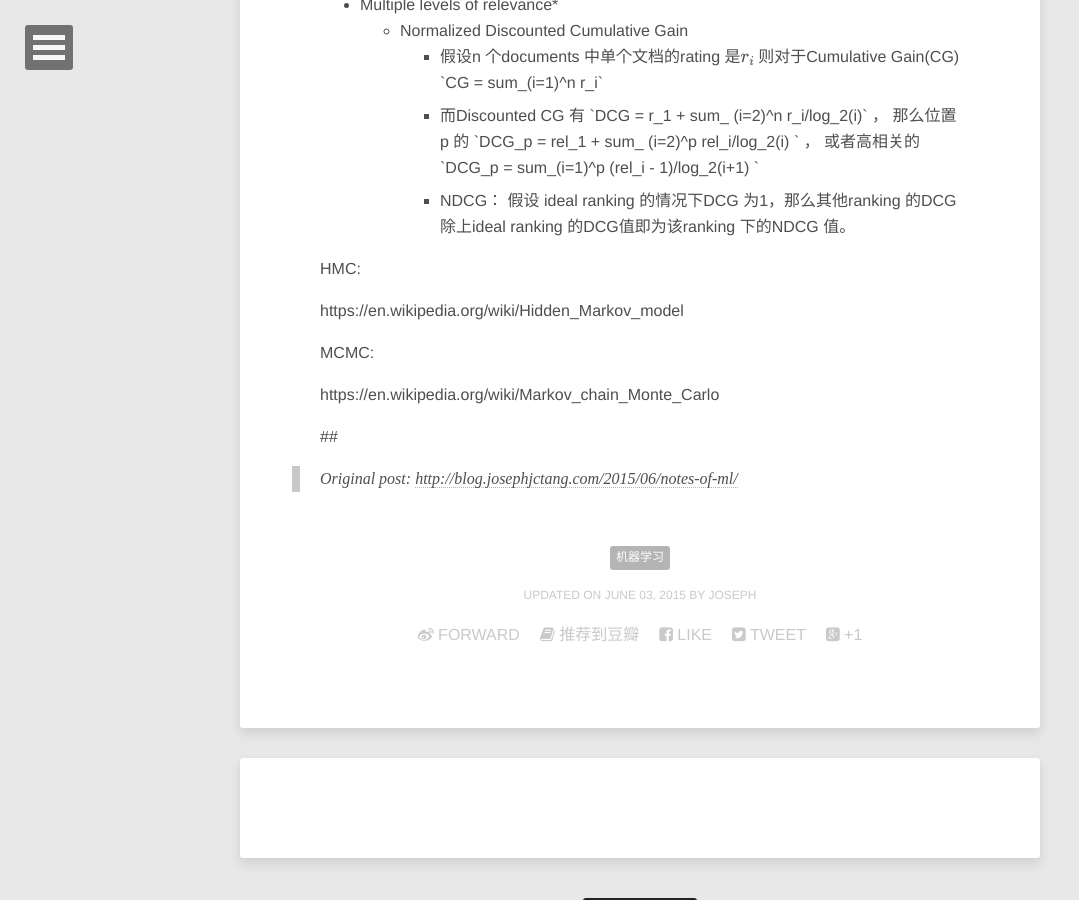
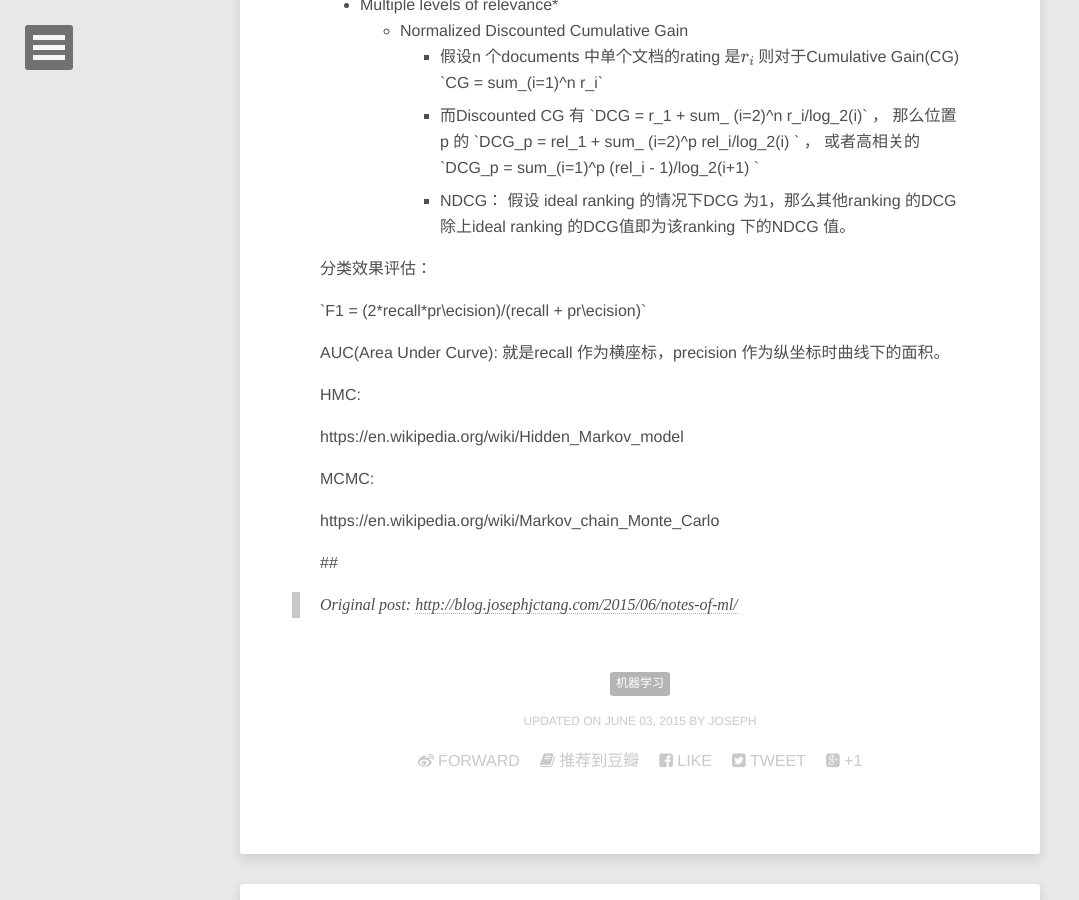
Before and after one commit to jinntrance/blog, a Jekyll site: the page built from CHINESE/_posts/2015-06-03-notes-of-ml.md, in a window 1280 px wide and 900 px high, scrolled down 1136 px. Shown: the whole window, without its empty margins (0-1079 px from the left). Built offline with Jekyll 4.4.1, drawn with Linux system fonts in a browser that asks for light colours; formulas are drawn with MathJax 3; comment, search, counter and statistics services are not loaded.

Commit message:
relocate note of week 1

```diff
--- a/CHINESE/_posts/2015-06-03-notes-of-ml.md
+++ b/CHINESE/_posts/2015-06-03-notes-of-ml.md
@@ -49,6 +49,12 @@ S(t) = 1/(1+e^-t)
         或者高相关的 \`DCG_p = sum_(i=1)^p (rel_i - 1)/log_2(i+1) \`
         - NDCG： 假设 ideal ranking 的情况下DCG 为1，那么其他ranking 的DCG 除上ideal ranking 的DCG值即为该ranking 下的NDCG 值。
 
+分类效果评估：
+
+\`F1 = (2\*recall*pr\ecision)/(recall + pr\ecision)\`
+
+AUC(Area Under Curve): 就是recall 作为横座标，precision 作为纵坐标时曲线下的面积。
+
 HMC:
 
 https://en.wikipedia.org/wiki/Hidden_Markov_model
```
Also changed, not shown: CHINESE/_posts/2015-09-28-notes-of-mmds-week1.md (renamed from CHINESE/_posts/2015-09-28-notes-of-mmds.md).
